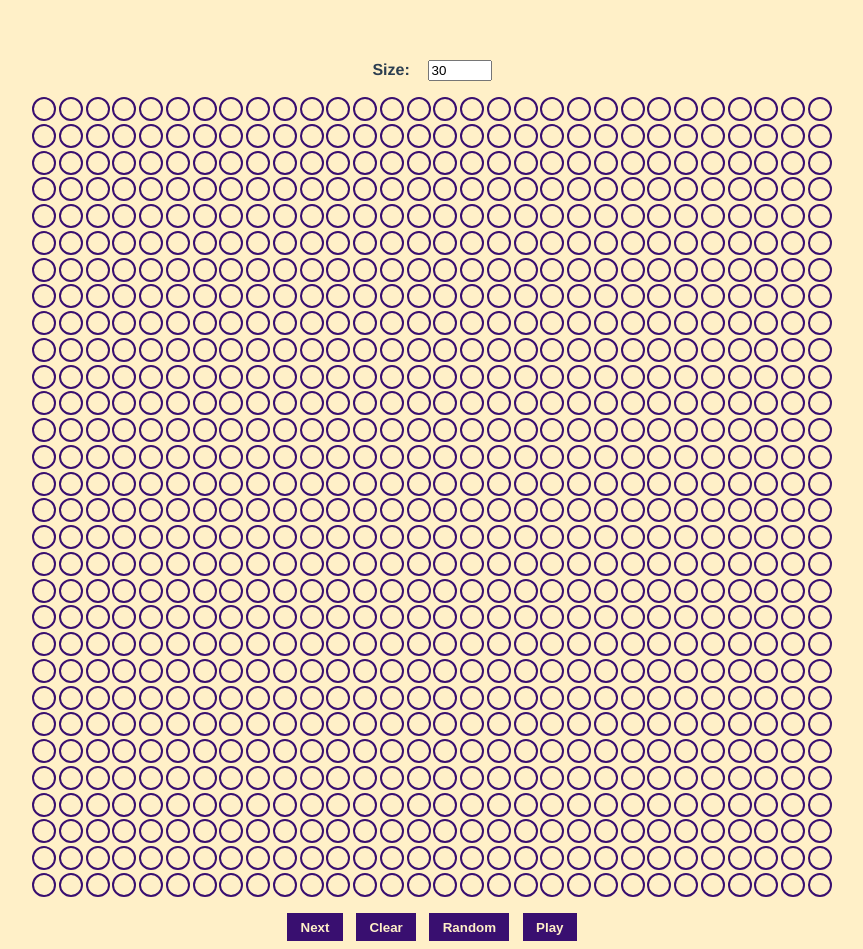
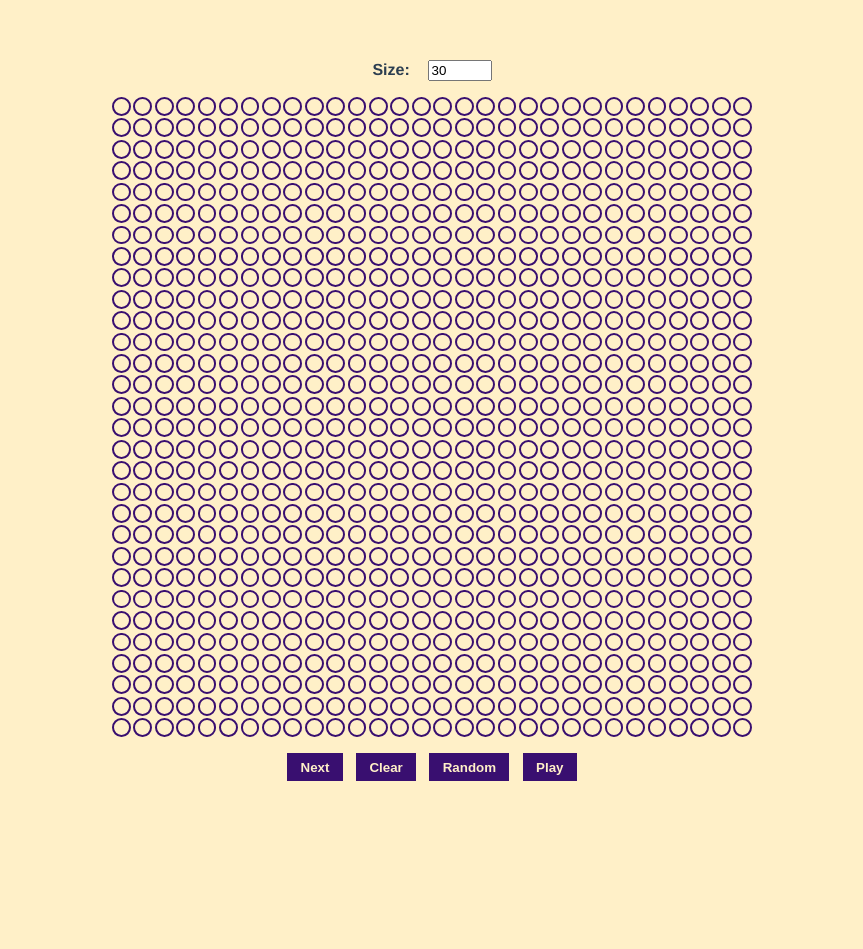
Before and after one commit to mCornish/conway-game, a Vue app: page / in a window 1280 px wide. Shown: the whole page, without its empty margins (208-1071 px from the left). After the commit the page ends 800 px from the top, so only its background shows below. Built offline with nearby package versions, Linux system fonts and the light colour scheme.

Commit message:
Improves size of grid.

```diff
--- a/src/App.vue
+++ b/src/App.vue
@@ -49,7 +49,7 @@ label {
 }
 
 .ConwayGame .grid {
-  width: 50em;
-  height: 50em;
+  width: 80vmin;
+  height: 80vmin;
 }
 </style>
--- a/src/components/ConwayGame.vue
+++ b/src/components/ConwayGame.vue
@@ -101,7 +101,6 @@ function randomIsAlive() {
 }
 </script>
 
-<!-- Add "scoped" attribute to limit CSS to this component only -->
 <style scoped lang="scss">
 .container {
   display: flex;
```
Also changed, not shown: 1 other file (tests, documents, lock files or other folders).
